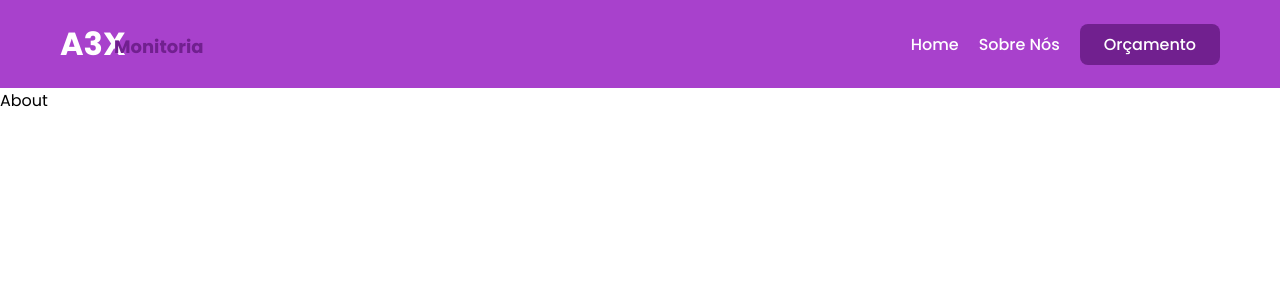
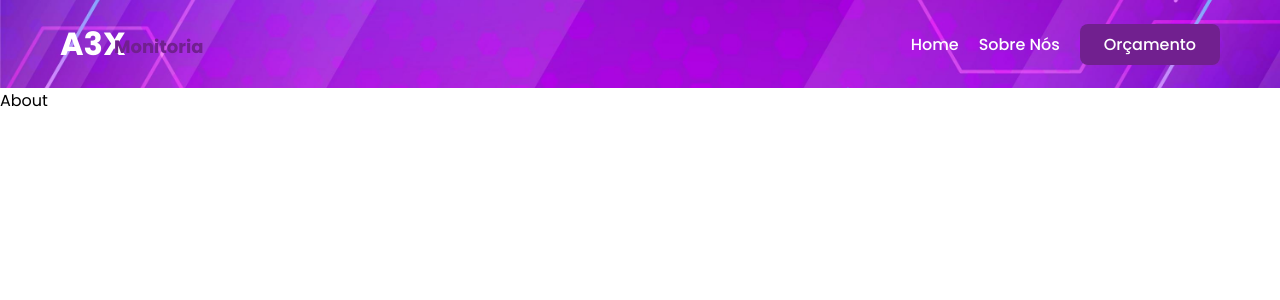
Before and after one commit to Adrianodbs/A3x-mentoria, a React (Vite) app: page /about in a window 1280 px wide. Shown: the top 300 px of the page. Built offline with nearby package versions, Linux system fonts and the light colour scheme.

Commit message:
Feat: add menu toggle

```diff
--- a/package.json
+++ b/package.json
@@ -10,8 +10,10 @@
     "preview": "vite preview"
   },
   "dependencies": {
+    "icons": "^1.0.0",
     "react": "^18.2.0",
     "react-dom": "^18.2.0",
+    "react-icons": "^4.12.0",
     "react-router-dom": "^6.21.1",
     "styled-components": "^6.1.6"
   },
--- a/src/components/Header/index.tsx
+++ b/src/components/Header/index.tsx
@@ -1,20 +1,31 @@
 import { Link } from 'react-router-dom'
+import { useState } from 'react'
 import * as C from './styles'
+import { GiHamburgerMenu } from 'react-icons/gi'
+import { IoMdClose } from 'react-icons/io'
 
 export default function Header() {
+  const [menuOpen, setMenuOpen] = useState(false)
+
+  const handleMenuClick = () => {
+    setMenuOpen(!menuOpen)
+  }
   return (
     <C.HeaderStyle>
-      <h1>
+      <C.Title open={menuOpen}>
         A3X
         <span>Monitoria</span>
-      </h1>
-      <ul>
+      </C.Title>
+      <C.MenuToggle onClick={handleMenuClick}>
+        {menuOpen ? <IoMdClose /> : <GiHamburgerMenu />}
+      </C.MenuToggle>
+      <C.List open={menuOpen}>
         <Link to="/">Home</Link>
         <Link to="/about">Sobre Nós</Link>
         <Link className="budget" to="/budget">
           Orçamento
         </Link>
-      </ul>
+      </C.List>
     </C.HeaderStyle>
   )
 }
--- a/src/components/Header/styles.ts
+++ b/src/components/Header/styles.ts
@@ -1,16 +1,32 @@
 import styled from "styled-components";
+import bg from '../../assets/img/bg-header.jpg'
+interface ListProps {
+  open: boolean;
+}
 
 export const HeaderStyle = styled.header`
   display: flex;
   justify-content: space-between;
   align-items: center;
   padding: 20px 60px;
-  background-color: var(--purple-100);
+  background-image: url(${bg});
+  background-position: center;
+  background-repeat: no-repeat;
+  background-size: cover;
   color: #fff;
 
-  h1{
-    position: relative;
-    display: flex;
+  @media (max-width: 780px){
+    height: 30vh;
+  }
+`
+
+export const Title = styled.h1<ListProps>`
+  position: relative;
+  display: flex;
+
+  @media (max-width: 780px) {
+    display: ${({ open }) => (open ? 'none' : 'block')};
+  }
 
     span{
       position: absolute;
@@ -19,12 +35,26 @@ export const HeaderStyle = styled.header`
       bottom: 8px;
       left: 54px;
     }
+`
+
+export const List = styled.ul<ListProps>`
+  display: flex;
+  gap: 20px;
+  align-items: center;
+
+  @media (max-width: 780px) {
+    font-weight: 500;
+    opacity: ${({ open }) => (open ? '1' : '0')};
+    pointer-events: ${({ open }) => (open ? 'auto' : 'none')};
+    transform: translateX(${({ open }) => (open ? '0' : '-100%')});
+    transition: opacity 0.5s ease-in-out, transform 0.5s ease-in-out;
+    position: absolute;
+    top: 10px;
+    right: 0;
+    width: 100%;
+    padding: 10px 0;
+    flex-direction: column;
   }
-
-  ul{
-    display: flex;
-    gap: 20px;
-    align-items: center;
 
     a{
       text-decoration: none;
@@ -47,6 +77,15 @@ export const HeaderStyle = styled.header`
         background-color: #fff;
       }
     }
+`
+
+export const MenuToggle = styled.div`
+  display: none;
+  cursor: pointer;
+
+  @media (max-width: 780px) {
+    display: block;
+    font-size: 24px;
+    z-index: 99;
   }
-
-`
+`;
```
Also changed, not shown: src/assets/img/bg-header.jpg (added), 1 other file (tests, documents, lock files or other folders).
